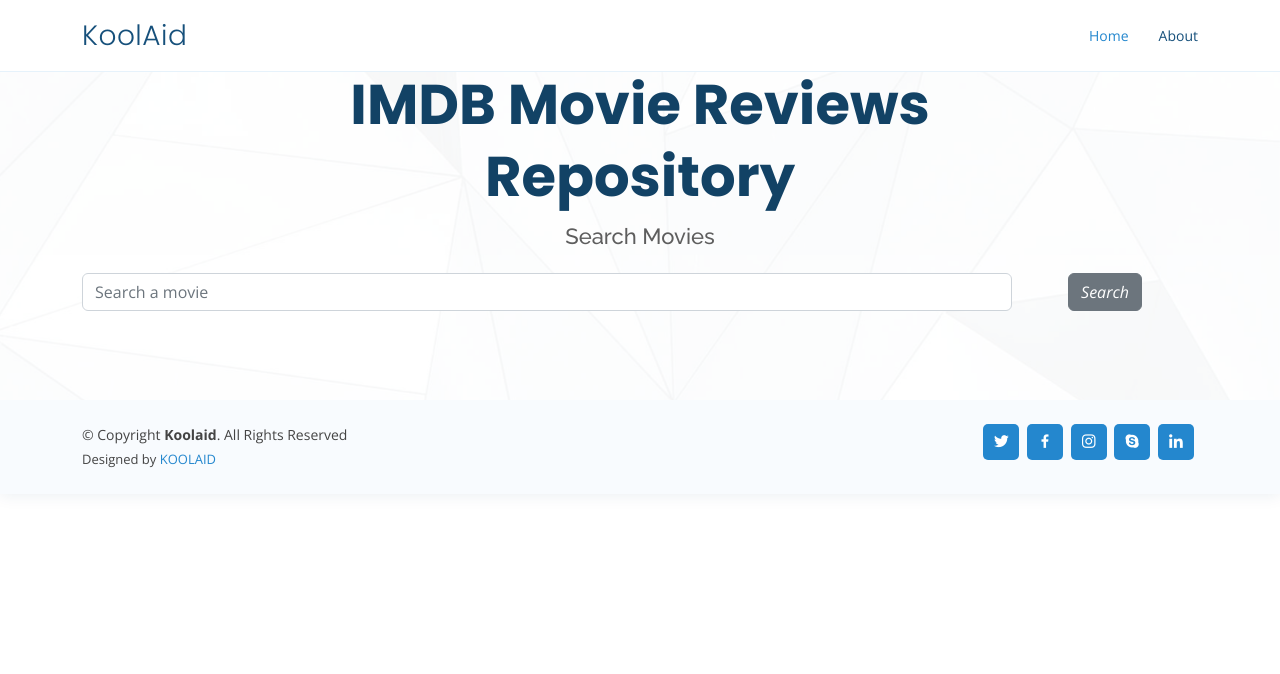
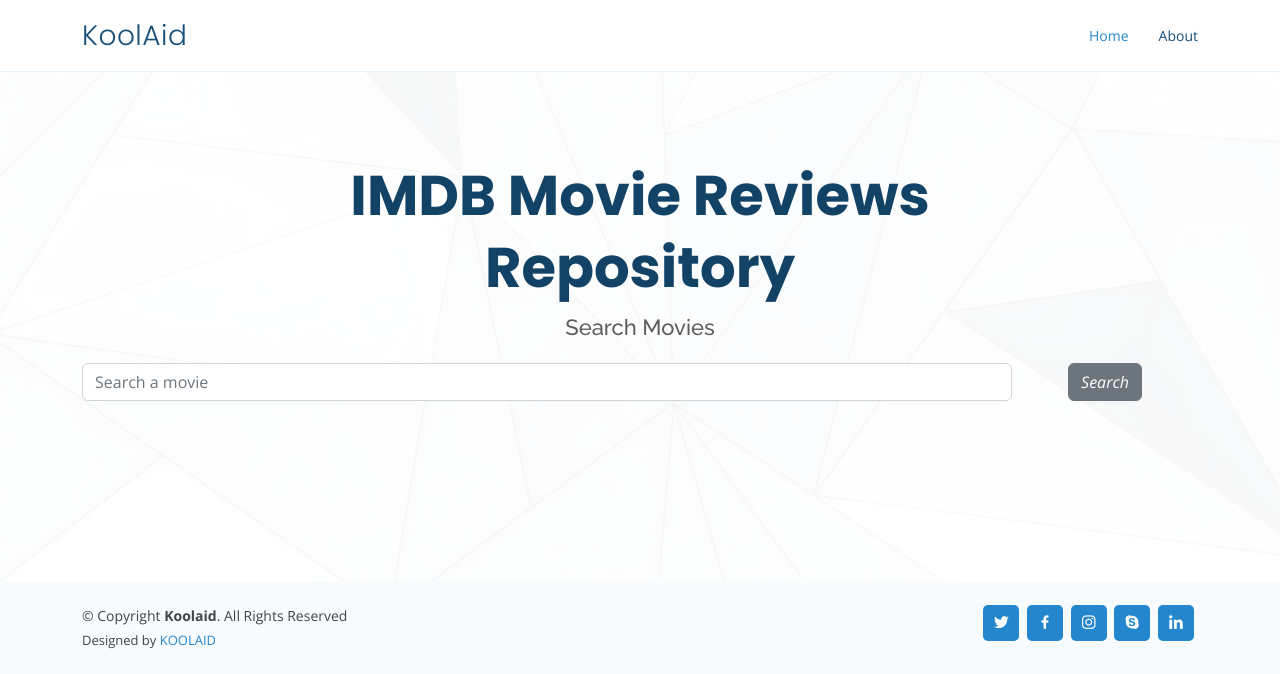
Before and after one commit to amanpreetbatra/moviereview-cassandra, a Flask app: page / in a window 1280 px wide. Shown: the top 674 px of the page. Run offline with Flask 2, Linux system fonts and the light colour scheme; some libraries are stand-ins or nearby versions.

Commit message:
changed css layout

```diff
--- a/templates/home.html
+++ b/templates/home.html
@@ -3,7 +3,7 @@
 
 
   <!-- ======= Hero Section ======= -->
-  <section id="hero" class="d-flex align-items-center " style="overflow:scroll; height:400px;">
+  <section id="hero" class="d-flex align-items-center " >
   <div class="container position-relative" data-aos="fade-up" data-aos-delay="100">
     <form   action="{{ url_for('display_result') }}"   method="POST">
       <div class="row justify-content-center">
```
